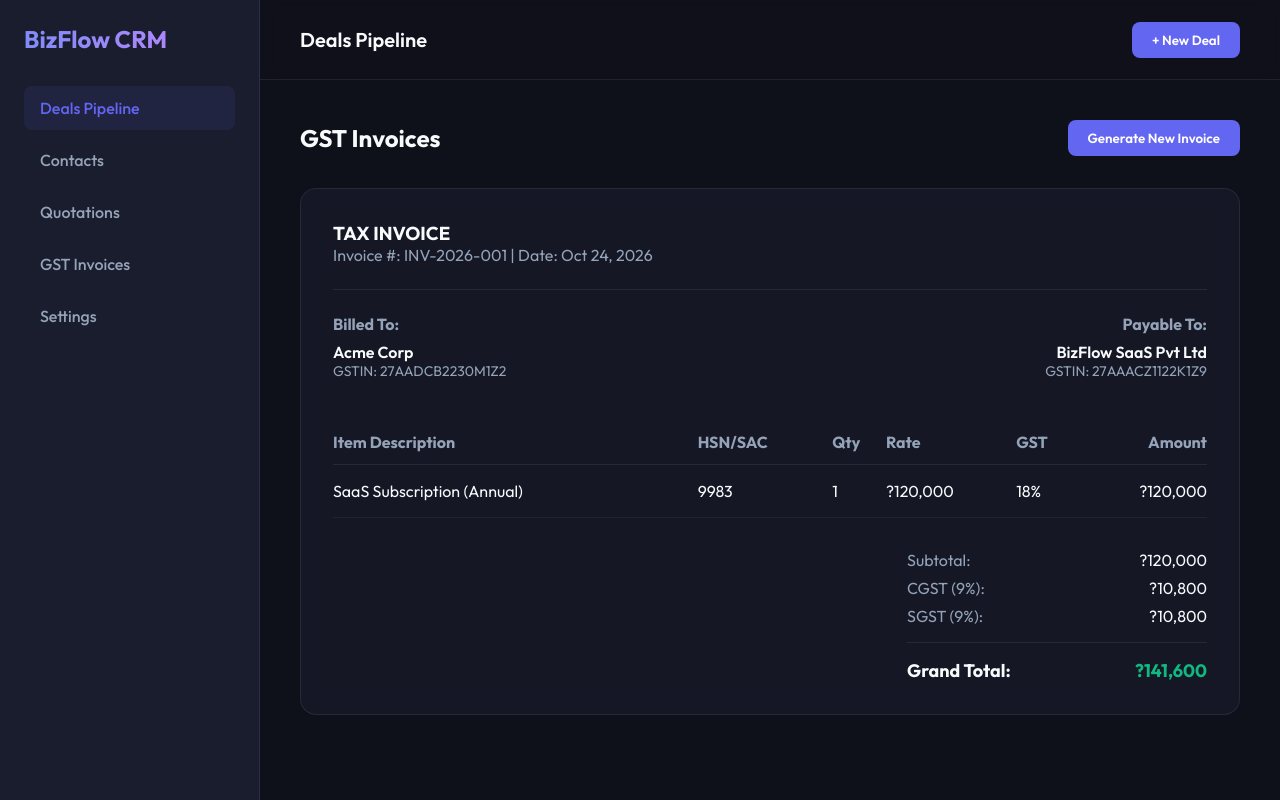
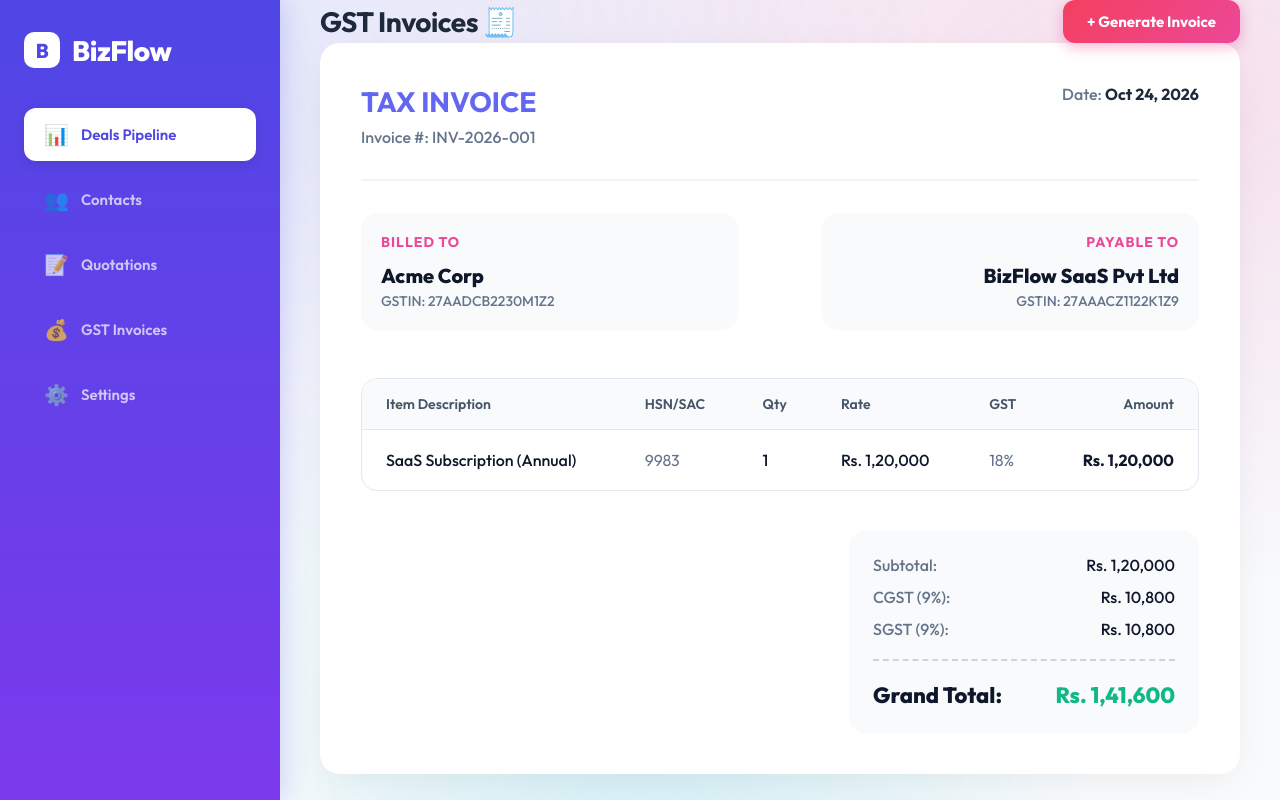
Before and after one commit to nexgenerptechnologies/bizflow-crm-frontend, a Next.js app: page /invoices in a window 1280 px wide. Built offline with nearby package versions, Linux system fonts and the light colour scheme.

Commit message:
Update to a vibrant and colorful frontend UI

```diff
--- a/src/app/globals.css
+++ b/src/app/globals.css
@@ -1,13 +1,14 @@
-@import url('https://fonts.googleapis.com/css2?family=Outfit:wght@300;400;500;600;700&display=swap');
+@import url('https://fonts.googleapis.com/css2?family=Outfit:wght@300;400;500;600;700;800&display=swap');
 
 :root {
-  --bg-color: #0f111a;
-  --surface-color: #1a1d2d;
+  --bg-color: #f8fafc;
+  --surface-color: #ffffff;
   --primary-color: #6366f1;
-  --primary-hover: #4f46e5;
-  --text-main: #f8fafc;
-  --text-muted: #94a3b8;
-  --border-color: rgba(255, 255, 255, 0.08);
+  --secondary-color: #ec4899;
+  --accent-color: #06b6d4;
+  --text-main: #0f172a;
+  --text-muted: #64748b;
+  --border-color: #e2e8f0;
   --success: #10b981;
   --warning: #f59e0b;
   --danger: #ef4444;
@@ -26,16 +27,26 @@
   -webkit-font-smoothing: antialiased;
 }
 
-/* Glassmorphism utilities */
-.glass-panel {
-  background: rgba(26, 29, 45, 0.6);
-  backdrop-filter: blur(12px);
-  -webkit-backdrop-filter: blur(12px);
-  border: 1px solid var(--border-color);
-  border-radius: 16px;
+body::before {
+  content: "";
+  position: fixed;
+  top: 0; left: 0; width: 100vw; height: 100vh;
+  z-index: -1;
+  background-image:
+    radial-gradient(at 10% 10%, rgba(99, 102, 241, 0.15) 0px, transparent 50%),
+    radial-gradient(at 90% 10%, rgba(236, 72, 153, 0.15) 0px, transparent 50%),
+    radial-gradient(at 50% 90%, rgba(6, 182, 212, 0.15) 0px, transparent 50%);
 }
 
-/* Dashboard Layout */
+.glass-panel {
+  background: rgba(255, 255, 255, 0.85);
+  backdrop-filter: blur(16px);
+  -webkit-backdrop-filter: blur(16px);
+  border: 1px solid rgba(255,255,255,0.5);
+  border-radius: 20px;
+  box-shadow: 0 10px 40px -10px rgba(0,0,0,0.08);
+}
+
 .dashboard-layout {
   display: flex;
   height: 100vh;
@@ -43,41 +54,65 @@
 }
 
 .sidebar {
-  width: 260px;
-  background-color: var(--surface-color);
-  border-right: 1px solid var(--border-color);
-  padding: 24px;
+  width: 280px;
+  background: linear-gradient(180deg, #4f46e5 0%, #7c3aed 100%);
+  color: white;
+  padding: 32px 24px;
   display: flex;
   flex-direction: column;
-  gap: 32px;
+  gap: 40px;
+  box-shadow: 4px 0 24px rgba(79, 70, 229, 0.2);
+  z-index: 20;
 }
 
 .logo {
-  font-size: 24px;
-  font-weight: 700;
-  background: linear-gradient(to right, #818cf8, #c084fc);
-  -webkit-background-clip: text;
-  -webkit-text-fill-color: transparent;
+  font-size: 28px;
+  font-weight: 800;
+  color: #ffffff;
+  letter-spacing: -0.5px;
+  display: flex;
+  align-items: center;
+  gap: 12px;
+}
+
+.logo-icon {
+  background: #fff;
+  color: #4f46e5;
+  width: 36px; height: 36px;
+  border-radius: 10px;
+  display: flex; align-items: center; justify-content: center;
+  font-size: 20px;
 }
 
 .nav-links {
   display: flex;
   flex-direction: column;
-  gap: 8px;
+  gap: 12px;
 }
 
 .nav-item {
-  padding: 12px 16px;
-  border-radius: 8px;
-  color: var(--text-muted);
+  padding: 14px 20px;
+  border-radius: 12px;
+  color: rgba(255, 255, 255, 0.7);
   text-decoration: none;
-  font-weight: 500;
-  transition: all 0.2s ease;
+  font-weight: 600;
+  font-size: 15px;
+  transition: all 0.3s ease;
+  display: flex;
+  align-items: center;
+  gap: 12px;
 }
 
-.nav-item:hover, .nav-item.active {
-  background-color: rgba(99, 102, 241, 0.1);
-  color: var(--primary-color);
+.nav-item:hover {
+  background-color: rgba(255, 255, 255, 0.1);
+  color: white;
+  transform: translateX(4px);
+}
+
+.nav-item.active {
+  background-color: white;
+  color: #4f46e5;
+  box-shadow: 0 4px 12px rgba(0,0,0,0.1);
 }
 
 .main-content {
@@ -88,47 +123,49 @@
 }
 
 .header {
-  height: 80px;
+  height: 90px;
   padding: 0 40px;
   display: flex;
   align-items: center;
   justify-content: space-between;
-  border-bottom: 1px solid var(--border-color);
-  background: rgba(15, 17, 26, 0.8);
-  backdrop-filter: blur(8px);
+  background: transparent;
   position: sticky;
   top: 0;
   z-index: 10;
 }
 
 .page-title {
-  font-size: 20px;
-  font-weight: 600;
+  font-size: 28px;
+  font-weight: 700;
+  color: #1e293b;
+  letter-spacing: -0.5px;
 }
 
 .btn-primary {
-  background-color: var(--primary-color);
+  background: linear-gradient(135deg, #f43f5e 0%, #ec4899 100%);
   color: white;
   border: none;
-  padding: 10px 20px;
-  border-radius: 8px;
-  font-weight: 600;
+  padding: 12px 24px;
+  border-radius: 12px;
+  font-weight: 700;
+  font-size: 15px;
   font-family: inherit;
   cursor: pointer;
-  transition: background-color 0.2s;
+  transition: all 0.3s ease;
+  box-shadow: 0 4px 14px rgba(236, 72, 153, 0.4);
 }
 
 .btn-primary:hover {
-  background-color: var(--primary-hover);
+  transform: translateY(-2px);
+  box-shadow: 0 6px 20px rgba(236, 72, 153, 0.6);
 }
 
-/* Kanban Board */
 .kanban-board {
-  padding: 40px;
+  padding: 20px 40px 40px 40px;
   display: flex;
   gap: 24px;
   overflow-x: auto;
-  height: calc(100vh - 80px);
+  height: calc(100vh - 90px);
 }
 
 .kanban-column {
@@ -136,55 +173,81 @@
   display: flex;
   flex-direction: column;
   gap: 16px;
+  background: rgba(255, 255, 255, 0.4);
+  border-radius: 24px;
+  padding: 20px;
+  border: 1px dashed rgba(99, 102, 241, 0.2);
 }
 
 .column-header {
   display: flex;
   justify-content: space-between;
   align-items: center;
-  margin-bottom: 8px;
+  margin-bottom: 12px;
+  padding: 0 8px;
 }
 
 .column-title {
-  font-weight: 600;
-  color: var(--text-muted);
+  font-weight: 700;
+  color: #334155;
   text-transform: uppercase;
-  font-size: 13px;
+  font-size: 14px;
   letter-spacing: 1px;
 }
 
+.column-badge {
+  background: white;
+  padding: 4px 10px;
+  border-radius: 20px;
+  font-size: 12px;
+  font-weight: 700;
+  color: #6366f1;
+  box-shadow: 0 2px 8px rgba(0,0,0,0.05);
+}
+
 .deal-card {
-  padding: 20px;
+  padding: 24px;
   cursor: pointer;
-  transition: transform 0.2s, border-color 0.2s;
+  transition: all 0.3s ease;
+  background: white;
 }
 
 .deal-card:hover {
-  transform: translateY(-2px);
-  border-color: rgba(255,255,255,0.2);
+  transform: translateY(-4px) scale(1.02);
+  box-shadow: 0 14px 28px rgba(0,0,0,0.1), 0 10px 10px rgba(0,0,0,0.05);
+  border-color: #6366f1;
 }
 
 .deal-title {
-  font-weight: 600;
+  font-weight: 700;
   margin-bottom: 8px;
-  font-size: 16px;
+  font-size: 17px;
+  color: #0f172a;
 }
 
 .deal-company {
-  color: var(--text-muted);
+  color: #64748b;
   font-size: 14px;
-  margin-bottom: 16px;
+  font-weight: 500;
+  margin-bottom: 20px;
+  display: flex;
+  align-items: center;
+  gap: 6px;
 }
 
 .deal-footer {
   display: flex;
   justify-content: space-between;
   align-items: center;
-  border-top: 1px solid rgba(255,255,255,0.05);
-  padding-top: 12px;
+  border-top: 1px solid #f1f5f9;
+  padding-top: 16px;
 }
 
 .deal-amount {
-  font-weight: 600;
-  color: var(--success);
+  font-weight: 800;
+  color: #10b981;
+  font-size: 16px;
+  background: #ecfdf5;
+  padding: 4px 10px;
+  border-radius: 8px;
 }
--- a/src/app/invoices/page.tsx
+++ b/src/app/invoices/page.tsx
@@ -1,74 +1,83 @@
 export default function Invoices() {
   return (
-    <div style={{ padding: '40px' }}>
-      <div style={{ display: 'flex', justifyContent: 'space-between', alignItems: 'center', marginBottom: '32px' }}>
-        <h2>GST Invoices</h2>
-        <button className="btn-primary">Generate New Invoice</button>
-      </div>
+    <>
+      <header className="header">
+        <h1 className="page-title">GST Invoices 🧾</h1>
+        <button className="btn-primary">+ Generate Invoice</button>
+      </header>
 
-      <div className="glass-panel" style={{ padding: '32px' }}>
-        <div style={{ borderBottom: '1px solid var(--border-color)', paddingBottom: '24px', marginBottom: '24px' }}>
-          <h3>TAX INVOICE</h3>
-          <p style={{ color: 'var(--text-muted)' }}>Invoice #: INV-2026-001 | Date: Oct 24, 2026</p>
-        </div>
-
-        <div style={{ display: 'flex', justifyContent: 'space-between', marginBottom: '40px' }}>
+      <div style={{ padding: '0 40px 40px 40px' }}>
+        <div className="glass-panel" style={{ padding: '40px', background: 'white' }}>
+          <div style={{ borderBottom: '2px solid #f1f5f9', paddingBottom: '32px', marginBottom: '32px', display: 'flex', justifyContent: 'space-between' }}>
             <div>
-            <h4 style={{ color: 'var(--text-muted)', marginBottom: '8px' }}>Billed To:</h4>
-            <p style={{ fontWeight: '600' }}>Acme Corp</p>
-            <p style={{ color: 'var(--text-muted)', fontSize: '14px' }}>GSTIN: 27AADCB2230M1Z2</p>
+              <h3 style={{ fontSize: '28px', color: '#6366f1', marginBottom: '8px' }}>TAX INVOICE</h3>
+              <p style={{ color: 'var(--text-muted)', fontWeight: '500' }}>Invoice #: INV-2026-001</p>
             </div>
             <div style={{ textAlign: 'right' }}>
-            <h4 style={{ color: 'var(--text-muted)', marginBottom: '8px' }}>Payable To:</h4>
-            <p style={{ fontWeight: '600' }}>BizFlow SaaS Pvt Ltd</p>
-            <p style={{ color: 'var(--text-muted)', fontSize: '14px' }}>GSTIN: 27AAACZ1122K1Z9</p>
+              <p style={{ color: 'var(--text-muted)', fontWeight: '500' }}>Date: <strong style={{color: '#1e293b'}}>Oct 24, 2026</strong></p>
             </div>
           </div>
 
+          <div style={{ display: 'flex', justifyContent: 'space-between', marginBottom: '48px' }}>
+            <div style={{ background: '#f8fafc', padding: '20px', borderRadius: '16px', width: '45%' }}>
+              <h4 style={{ color: '#ec4899', marginBottom: '12px', fontSize: '14px', textTransform: 'uppercase', letterSpacing: '1px' }}>Billed To</h4>
+              <p style={{ fontWeight: '800', fontSize: '20px', marginBottom: '4px' }}>Acme Corp</p>
+              <p style={{ color: 'var(--text-muted)', fontSize: '14px', fontWeight: '500' }}>GSTIN: 27AADCB2230M1Z2</p>
+            </div>
+            <div style={{ background: '#f8fafc', padding: '20px', borderRadius: '16px', width: '45%', textAlign: 'right' }}>
+              <h4 style={{ color: '#ec4899', marginBottom: '12px', fontSize: '14px', textTransform: 'uppercase', letterSpacing: '1px' }}>Payable To</h4>
+              <p style={{ fontWeight: '800', fontSize: '20px', marginBottom: '4px' }}>BizFlow SaaS Pvt Ltd</p>
+              <p style={{ color: 'var(--text-muted)', fontSize: '14px', fontWeight: '500' }}>GSTIN: 27AAACZ1122K1Z9</p>
+            </div>
+          </div>
+
+          <div style={{ borderRadius: '16px', overflow: 'hidden', border: '1px solid #e2e8f0' }}>
             <table style={{ width: '100%', textAlign: 'left', borderCollapse: 'collapse' }}>
-          <thead>
-            <tr style={{ borderBottom: '1px solid var(--border-color)', color: 'var(--text-muted)' }}>
-              <th style={{ padding: '12px 0' }}>Item Description</th>
-              <th style={{ padding: '12px 0' }}>HSN/SAC</th>
-              <th style={{ padding: '12px 0' }}>Qty</th>
-              <th style={{ padding: '12px 0' }}>Rate</th>
-              <th style={{ padding: '12px 0' }}>GST</th>
-              <th style={{ padding: '12px 0', textAlign: 'right' }}>Amount</th>
+              <thead style={{ background: '#f8fafc' }}>
+                <tr style={{ color: '#475569', fontSize: '14px' }}>
+                  <th style={{ padding: '16px 24px', fontWeight: '600' }}>Item Description</th>
+                  <th style={{ padding: '16px 24px', fontWeight: '600' }}>HSN/SAC</th>
+                  <th style={{ padding: '16px 24px', fontWeight: '600' }}>Qty</th>
+                  <th style={{ padding: '16px 24px', fontWeight: '600' }}>Rate</th>
+                  <th style={{ padding: '16px 24px', fontWeight: '600' }}>GST</th>
+                  <th style={{ padding: '16px 24px', fontWeight: '600', textAlign: 'right' }}>Amount</th>
                 </tr>
               </thead>
               <tbody>
-            <tr style={{ borderBottom: '1px solid rgba(255,255,255,0.05)' }}>
-              <td style={{ padding: '16px 0' }}>SaaS Subscription (Annual)</td>
-              <td style={{ padding: '16px 0' }}>9983</td>
-              <td style={{ padding: '16px 0' }}>1</td>
-              <td style={{ padding: '16px 0' }}>?120,000</td>
-              <td style={{ padding: '16px 0' }}>18%</td>
-              <td style={{ padding: '16px 0', textAlign: 'right' }}>?120,000</td>
+                <tr style={{ borderTop: '1px solid #e2e8f0' }}>
+                  <td style={{ padding: '20px 24px', fontWeight: '500' }}>SaaS Subscription (Annual)</td>
+                  <td style={{ padding: '20px 24px', color: 'var(--text-muted)' }}>9983</td>
+                  <td style={{ padding: '20px 24px', fontWeight: '500' }}>1</td>
+                  <td style={{ padding: '20px 24px', fontWeight: '500' }}>Rs. 1,20,000</td>
+                  <td style={{ padding: '20px 24px', color: 'var(--text-muted)' }}>18%</td>
+                  <td style={{ padding: '20px 24px', fontWeight: '700', textAlign: 'right' }}>Rs. 1,20,000</td>
                 </tr>
               </tbody>
             </table>
+          </div>
 
-        <div style={{ display: 'flex', justifyContent: 'flex-end', marginTop: '32px' }}>
-          <div style={{ width: '300px' }}>
-            <div style={{ display: 'flex', justifyContent: 'space-between', marginBottom: '8px' }}>
+          <div style={{ display: 'flex', justifyContent: 'flex-end', marginTop: '40px' }}>
+            <div style={{ width: '350px', background: '#f8fafc', padding: '24px', borderRadius: '16px' }}>
+              <div style={{ display: 'flex', justifyContent: 'space-between', marginBottom: '12px', fontWeight: '500' }}>
                 <span style={{ color: 'var(--text-muted)' }}>Subtotal:</span>
-              <span>?120,000</span>
+                <span>Rs. 1,20,000</span>
               </div>
-            <div style={{ display: 'flex', justifyContent: 'space-between', marginBottom: '8px' }}>
+              <div style={{ display: 'flex', justifyContent: 'space-between', marginBottom: '12px', fontWeight: '500' }}>
                 <span style={{ color: 'var(--text-muted)' }}>CGST (9%):</span>
-              <span>?10,800</span>
+                <span>Rs. 10,800</span>
               </div>
-            <div style={{ display: 'flex', justifyContent: 'space-between', marginBottom: '16px' }}>
+              <div style={{ display: 'flex', justifyContent: 'space-between', marginBottom: '20px', fontWeight: '500' }}>
                 <span style={{ color: 'var(--text-muted)' }}>SGST (9%):</span>
-              <span>?10,800</span>
+                <span>Rs. 10,800</span>
               </div>
-            <div style={{ display: 'flex', justifyContent: 'space-between', borderTop: '1px solid var(--border-color)', paddingTop: '16px', fontWeight: 'bold', fontSize: '18px' }}>
+              <div style={{ display: 'flex', justifyContent: 'space-between', borderTop: '2px dashed #cbd5e1', paddingTop: '20px', fontWeight: '800', fontSize: '22px' }}>
                 <span>Grand Total:</span>
-              <span style={{ color: 'var(--success)' }}>?141,600</span>
+                <span style={{ color: '#10b981' }}>Rs. 1,41,600</span>
               </div>
             </div>
           </div>
         </div>
       </div>
+    </>
   );
 }
--- a/src/app/layout.tsx
+++ b/src/app/layout.tsx
@@ -4,7 +4,7 @@
 
 export const metadata: Metadata = {
   title: "BizFlow CRM",
-  description: "Lightweight CRM for Indian SMEs",
+  description: "Colorful CRM for Indian SMEs",
 };
 
 export default function RootLayout({
@@ -17,21 +17,30 @@
       <body>
         <div className="dashboard-layout">
           <aside className="sidebar">
-            <div className="logo">BizFlow CRM</div>
+            <div className="logo">
+              <div className="logo-icon">B</div>
+              BizFlow
+            </div>
             <nav className="nav-links">
-              <Link href="/" className="nav-item active">Deals Pipeline</Link>
-              <Link href="/contacts" className="nav-item">Contacts</Link>
-              <Link href="/quotations" className="nav-item">Quotations</Link>
-              <Link href="/invoices" className="nav-item">GST Invoices</Link>
-              <Link href="/settings" className="nav-item">Settings</Link>
+              <Link href="/" className="nav-item active">
+                <span style={{fontSize: '20px'}}>📊</span> Deals Pipeline
+              </Link>
+              <Link href="/contacts" className="nav-item">
+                <span style={{fontSize: '20px'}}>👥</span> Contacts
+              </Link>
+              <Link href="/quotations" className="nav-item">
+                <span style={{fontSize: '20px'}}>📝</span> Quotations
+              </Link>
+              <Link href="/invoices" className="nav-item">
+                <span style={{fontSize: '20px'}}>💰</span> GST Invoices
+              </Link>
+              <Link href="/settings" className="nav-item">
+                <span style={{fontSize: '20px'}}>⚙️</span> Settings
+              </Link>
             </nav>
           </aside>
 
           <main className="main-content">
-            <header className="header">
-              <h1 className="page-title">Deals Pipeline</h1>
-              <button className="btn-primary">+ New Deal</button>
-            </header>
             {children}
           </main>
         </div>
```
Also changed, not shown: src/app/page.tsx (+16 -10 lines), 1 other file (tests, documents, lock files or other folders). Lines whose indentation alone changed are shown as unchanged.
